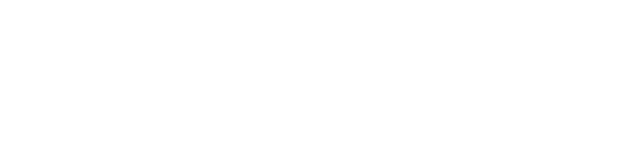
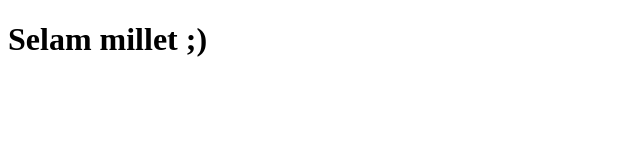
Before and after one commit to enesbal/enesbal.github.io, a plain HTML site: page index.html in a window 1280 px wide. Shown: the whole page, without its empty margins (0-640 px from the left). Drawn offline with Linux system fonts and the light colour scheme.

Commit message:
başlık eklendi.

```diff
--- a/index.html
+++ b/index.html
@@ -6,5 +6,7 @@
 </head>
 
 <body>
+
+<h1>Selam millet ;)</h1>
 </body>
 </html>
```
